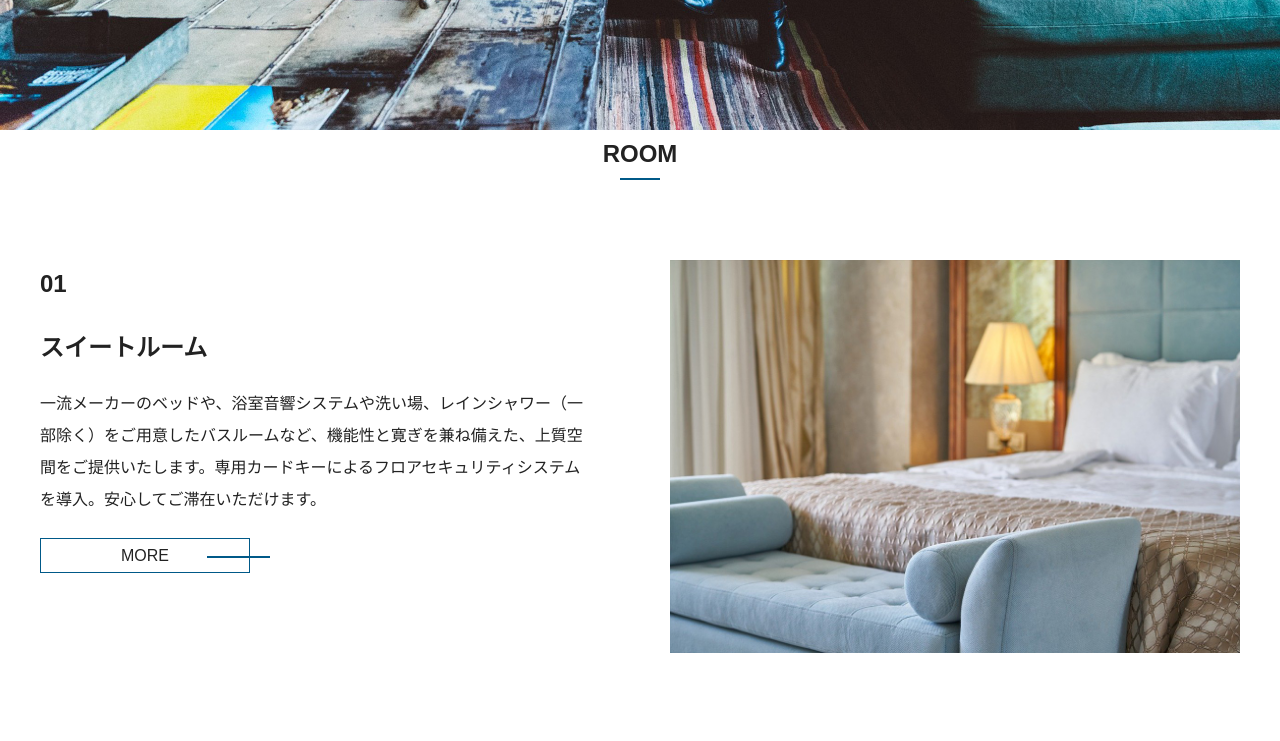
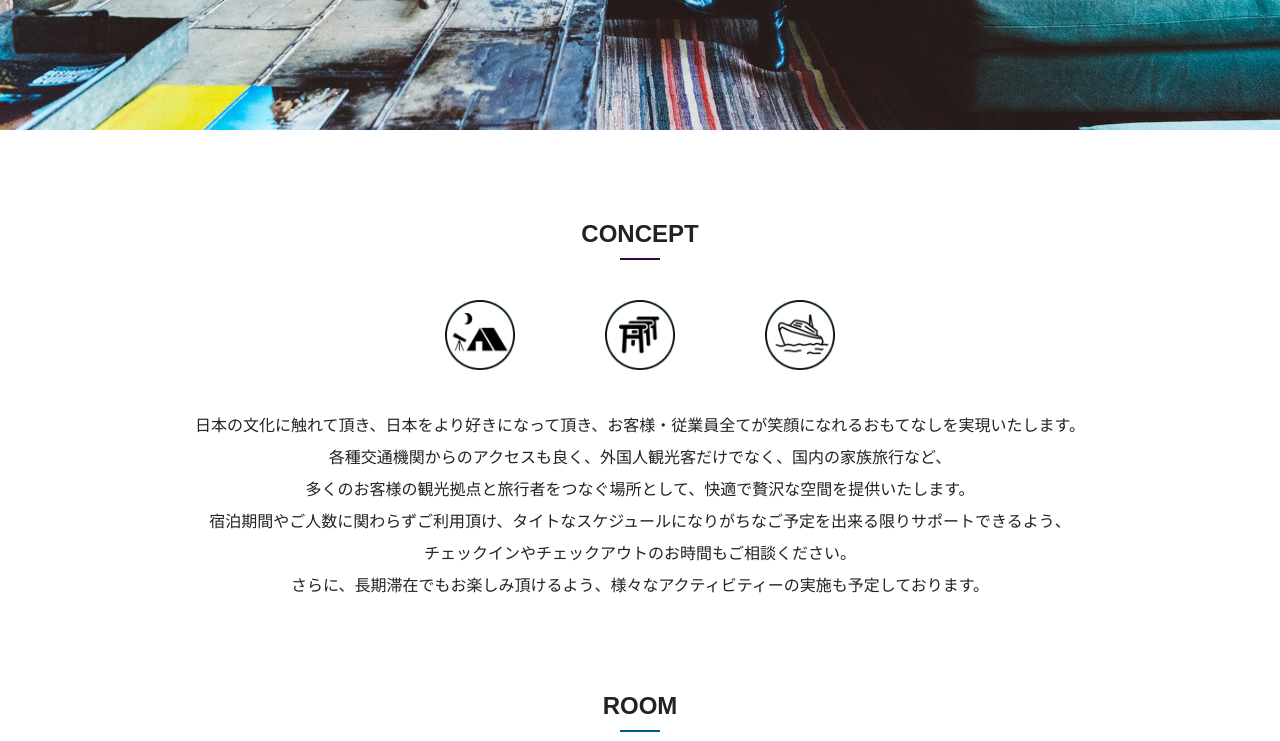
Before and after one commit to shinji-25/p-dev-02, a plain HTML site: page index.html in a window 1280 px wide. Shown: the part 640-1381 px from the top of the page. Drawn offline with Linux system fonts and the light colour scheme.

Commit message:
conceptの追加

```diff
--- a/css/stylesheet.css
+++ b/css/stylesheet.css
@@ -50,6 +50,26 @@
     コンセプト
     ========================================================================== */
 .p-concept {
+    margin: 80px 0;
+    text-align: center;
+}
+
+.p-concept-line {
+    max-width: 2.5rem;
+    border: 1px solid #3a034b;
+    margin: 0 auto;
+}
+
+.p-concept-flex {
+    padding: 0 400px;
+    display: flex;
+    justify-content: space-around;
+    margin: 40px 0;
+}
+
+.p-concept-icon {
+    width: 70px;
+    height: 70px;
 }
 
 /* ==========================================================================
--- a/index.html
+++ b/index.html
@@ -27,7 +27,21 @@
             <img src="image/mv.jpg" alt="メインビジュアル">
         </article>
 
-        <article class="p-concept"></article>
+        <article class="p-concept">
+            <h3 class="p-concept-title">CONCEPT</h3>
+            <div class="p-concept-line"></div>
+            <div class="p-concept-flex">
+                <img class="p-concept-icon" src="image/icon_01.png" alt="">
+                <img class="p-concept-icon" src="image/icon_02.png" alt="">
+                <img class="p-concept-icon" src="image/icon_03.png" alt="">
+            </div>
+            <p>日本の文化に触れて頂き、日本をより好きになって頂き、お客様・従業員全てが笑顔になれるおもてなしを実現いたします。</p>
+            <p>各種交通機関からのアクセスも良く、外国人観光客だけでなく、国内の家族旅行など、</p>
+            <p>多くのお客様の観光拠点と旅行者をつなぐ場所として、快適で贅沢な空間を提供いたします。</p>
+            <p>宿泊期間やご人数に関わらずご利用頂け、タイトなスケジュールになりがちなご予定を出来る限りサポートできるよう、</p>
+            <p>チェックインやチェックアウトのお時間もご相談ください。</p>
+            <p>さらに、長期滞在でもお楽しみ頂けるよう、様々なアクティビティーの実施も予定しております。</p>
+        </article>
 
         <article class="p-room">
             <h3 class="p-room-title">ROOM</h3>
```
